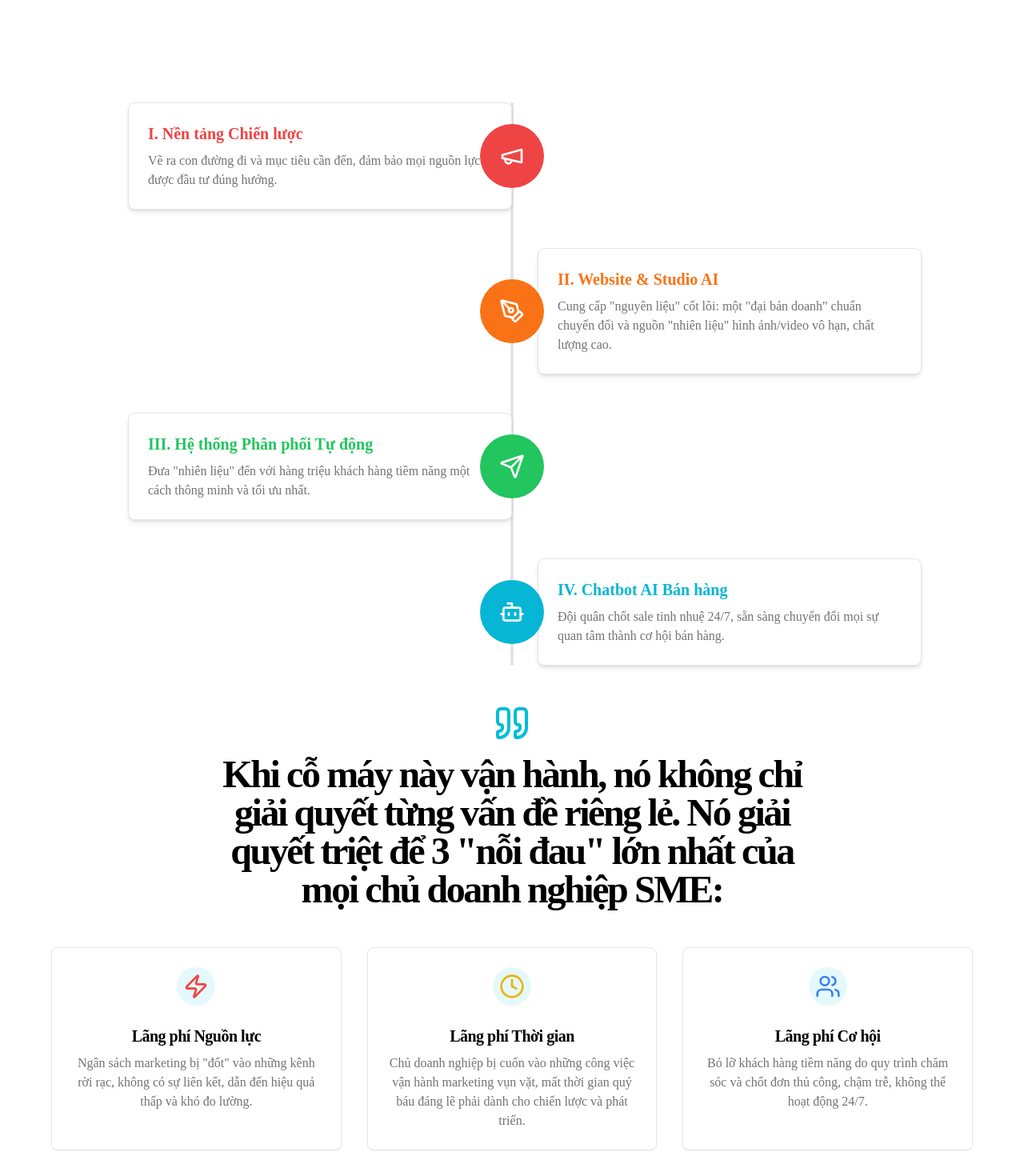
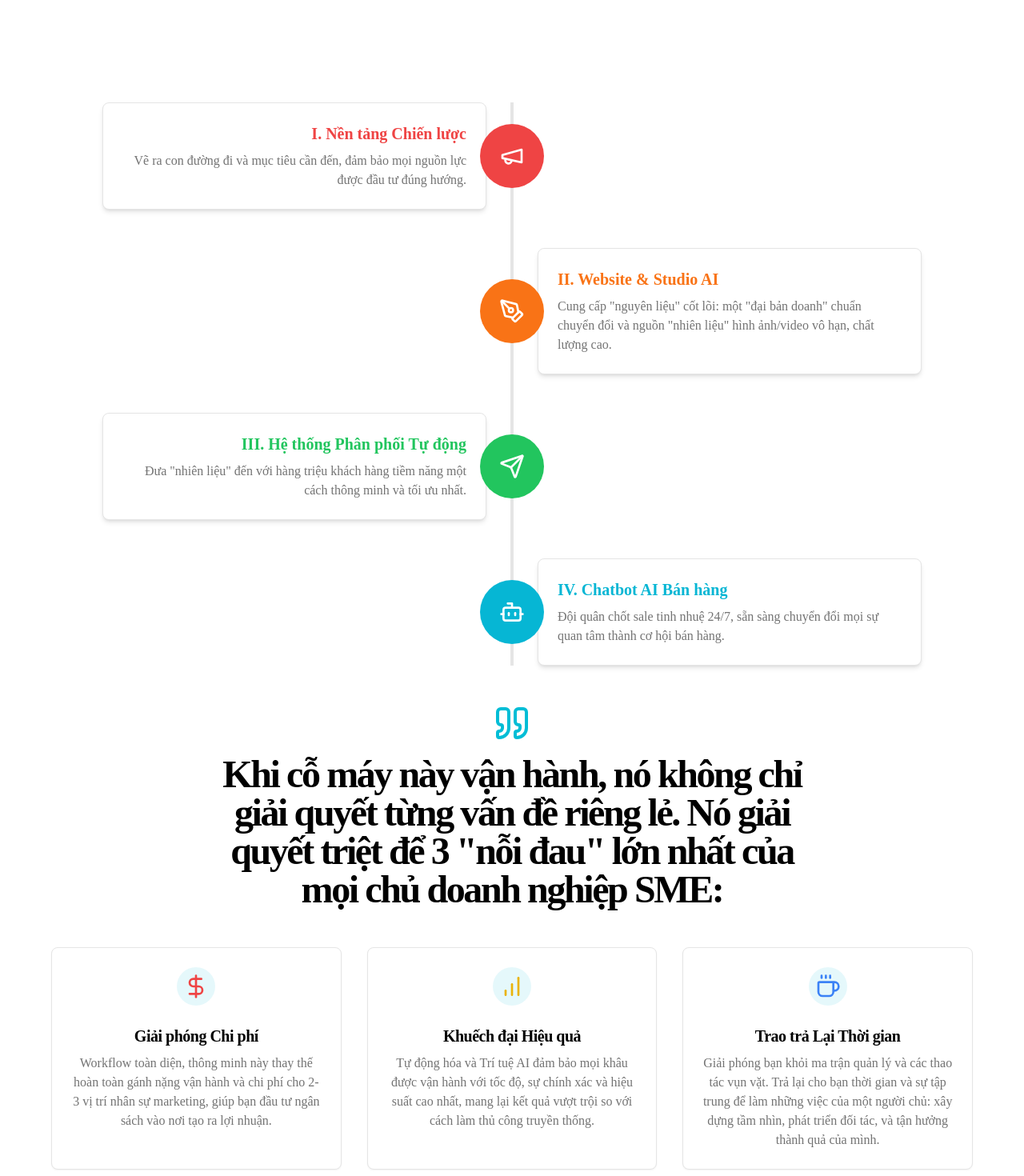
Before and after one commit to jb007-gg/igen-backend, a Next.js app: page /giai-phap in a window 1280 px wide. Shown: the part 800-2270 px from the top of the page at 80% size. Built offline with nearby package versions, Linux system fonts and the light colour scheme.

Commit message:
below this section visual these text the same as design above   Giải phó

```diff
--- a/src/app/giai-phap/page.tsx
+++ b/src/app/giai-phap/page.tsx
@@ -2,7 +2,7 @@
 import { Header } from '@/components/landing/header';
 import { Footer } from '@/components/landing/footer';
 import { Button } from '@/components/ui/button';
-import { Megaphone, PenTool, Send, Bot, Quote, Zap, Clock, Users } from 'lucide-react';
+import { Megaphone, PenTool, Send, Bot, Quote, Zap, Clock, Users, DollarSign, BarChart, Coffee } from 'lucide-react';
 import Link from 'next/link';
 import { cn } from '@/lib/utils';
 import Image from 'next/image';
@@ -37,19 +37,19 @@ const timelineSteps = [
 
 const painPoints = [
   {
-    icon: <Zap className="h-8 w-8 text-destructive" />,
-    title: 'Lãng phí Nguồn lực',
-    description: 'Ngân sách marketing bị "đốt" vào những kênh rời rạc, không có sự liên kết, dẫn đến hiệu quả thấp và khó đo lường.',
+    icon: <DollarSign className="h-8 w-8 text-destructive" />,
+    title: 'Giải phóng Chi phí',
+    description: 'Workflow toàn diện, thông minh này thay thế hoàn toàn gánh nặng vận hành và chi phí cho 2-3 vị trí nhân sự marketing, giúp bạn đầu tư ngân sách vào nơi tạo ra lợi nhuận.',
   },
   {
-    icon: <Clock className="h-8 w-8 text-yellow-500" />,
-    title: 'Lãng phí Thời gian',
-    description: 'Chủ doanh nghiệp bị cuốn vào những công việc vận hành marketing vụn vặt, mất thời gian quý báu đáng lẽ phải dành cho chiến lược và phát triển.',
+    icon: <BarChart className="h-8 w-8 text-yellow-500" />,
+    title: 'Khuếch đại Hiệu quả',
+    description: 'Tự động hóa và Trí tuệ AI đảm bảo mọi khâu được vận hành với tốc độ, sự chính xác và hiệu suất cao nhất, mang lại kết quả vượt trội so với cách làm thủ công truyền thống.',
   },
   {
-    icon: <Users className="h-8 w-8 text-blue-500" />,
-    title: 'Lãng phí Cơ hội',
-    description: 'Bỏ lỡ khách hàng tiềm năng do quy trình chăm sóc và chốt đơn thủ công, chậm trễ, không thể hoạt động 24/7.',
+    icon: <Coffee className="h-8 w-8 text-blue-500" />,
+    title: 'Trao trả Lại Thời gian',
+    description: 'Giải phóng bạn khỏi ma trận quản lý và các thao tác vụn vặt. Trả lại cho bạn thời gian và sự tập trung để làm những việc của một người chủ: xây dựng tầm nhìn, phát triển đối tác, và tận hưởng thành quả của mình.',
   },
 ];
 
@@ -91,10 +91,10 @@ export default function SolutionsPage() {
                 const isOdd = index % 2 !== 0;
                 return (
                   <div key={index} className={cn("relative mb-12 flex w-full items-center", isOdd ? "justify-start flex-row-reverse" : "justify-start")}>
-                    <div className={cn("w-1/2", isOdd ? "pl-8 text-left" : "pl-8")}>
+                    <div className={cn("w-1/2", isOdd ? "pl-8 text-left" : "pr-8 text-right")}>
                         <div className={cn(
                             "p-6 rounded-lg shadow-md bg-card border",
-                             isOdd ? "text-left" : "text-left ml-auto"
+                             isOdd ? "text-left" : "text-right"
                         )}>
                             <h3 className={cn("font-bold text-xl mb-2", step.color.replace('bg-', 'text-'))}>{step.title}</h3>
                             <p className="text-muted-foreground">{step.description}</p>
```
